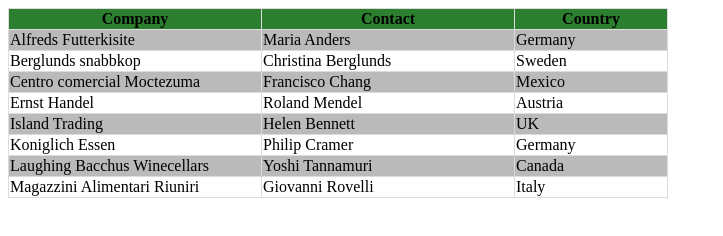
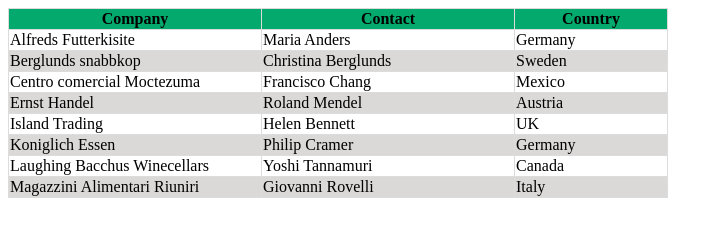
Before and after one commit to lAmanl/Task-1, a plain HTML site: page r/Task8.html in a window 1280 px wide. Shown: the whole page, without its empty margins (0-723 px from the left). Drawn offline with Linux system fonts and the light colour scheme.

Commit message:
task 8 updated

```diff
--- a/r/Task8.html
+++ b/r/Task8.html
@@ -13,19 +13,22 @@
             align-items: left;
 
         }
-        .gr{
-            background-color: rgb(186, 186, 186);
+        tr:nth-child(odd){
+            background-color: rgb(219, 216, 216);
+        }
+        tr:nth-child(1){
+            background-color: rgb(4,170,109);
         }
     </style>
 </head>
 <body>
     <table>
-        <tr style="background-color: rgb(45, 127, 48)">
+        <tr>
             <th width="250">Company</th>
             <th width="250">Contact</th>
             <th width="150">Country</th>
         </tr>
-        <tr class="gr">
+        <tr>
             <td>Alfreds Futterkisite</td>
             <td>Maria Anders</td>
             <td>Germany</td>
@@ -35,7 +38,7 @@
             <td>Christina Berglunds</td>
             <td>Sweden</td>
         </tr>
-        <tr class="gr">
+        <tr>
             <td>Centro comercial Moctezuma</td>
             <td>Francisco Chang</td>
             <td>Mexico</td>
@@ -45,7 +48,7 @@
             <td>Roland Mendel</td>
             <td>Austria</td>
         </tr>
-        <tr class="gr">
+        <tr>
             <td>Island Trading</td>
             <td>Helen Bennett</td>
             <td>UK</td>
@@ -55,7 +58,7 @@
             <td>Philip Cramer</td>
             <td>Germany</td>
         </tr>
-        <tr class="gr">
+        <tr>
             <td>Laughing Bacchus Winecellars</td>
             <td>Yoshi Tannamuri</td>
             <td>Canada</td>
```
